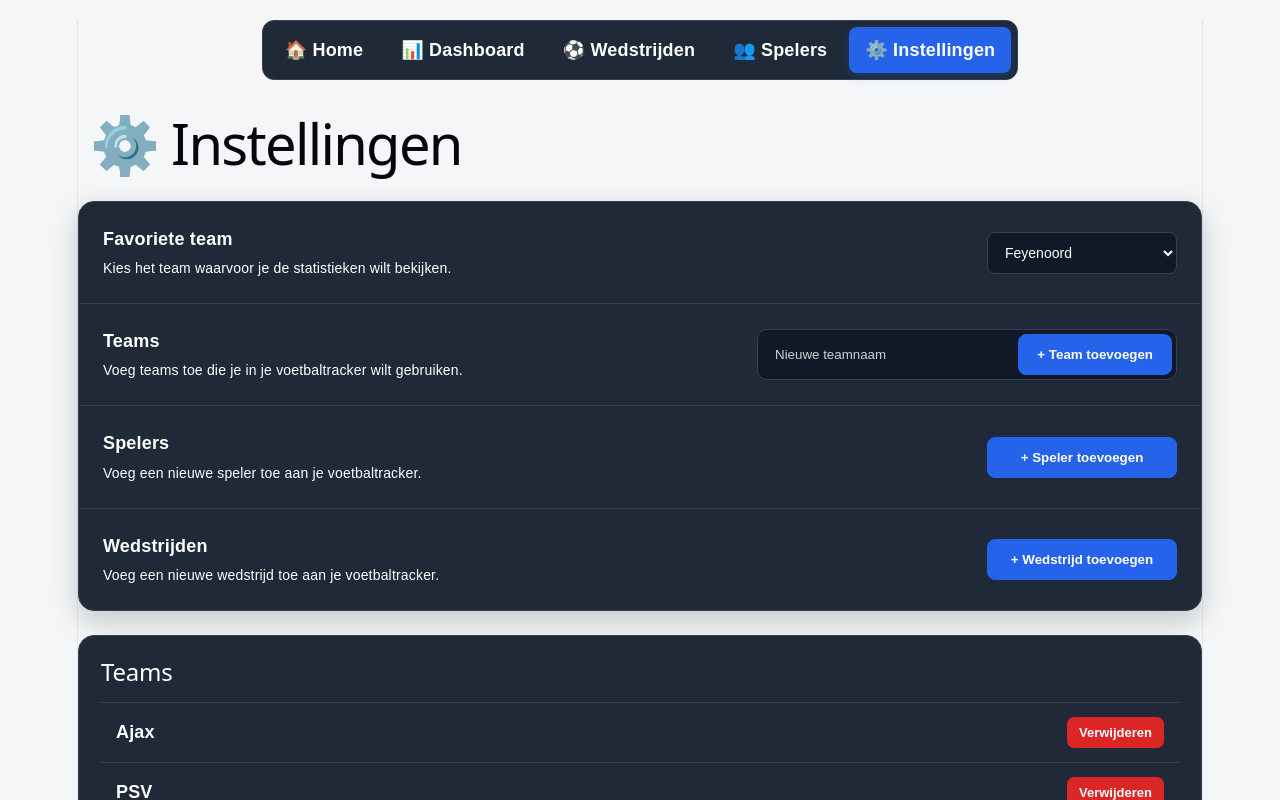
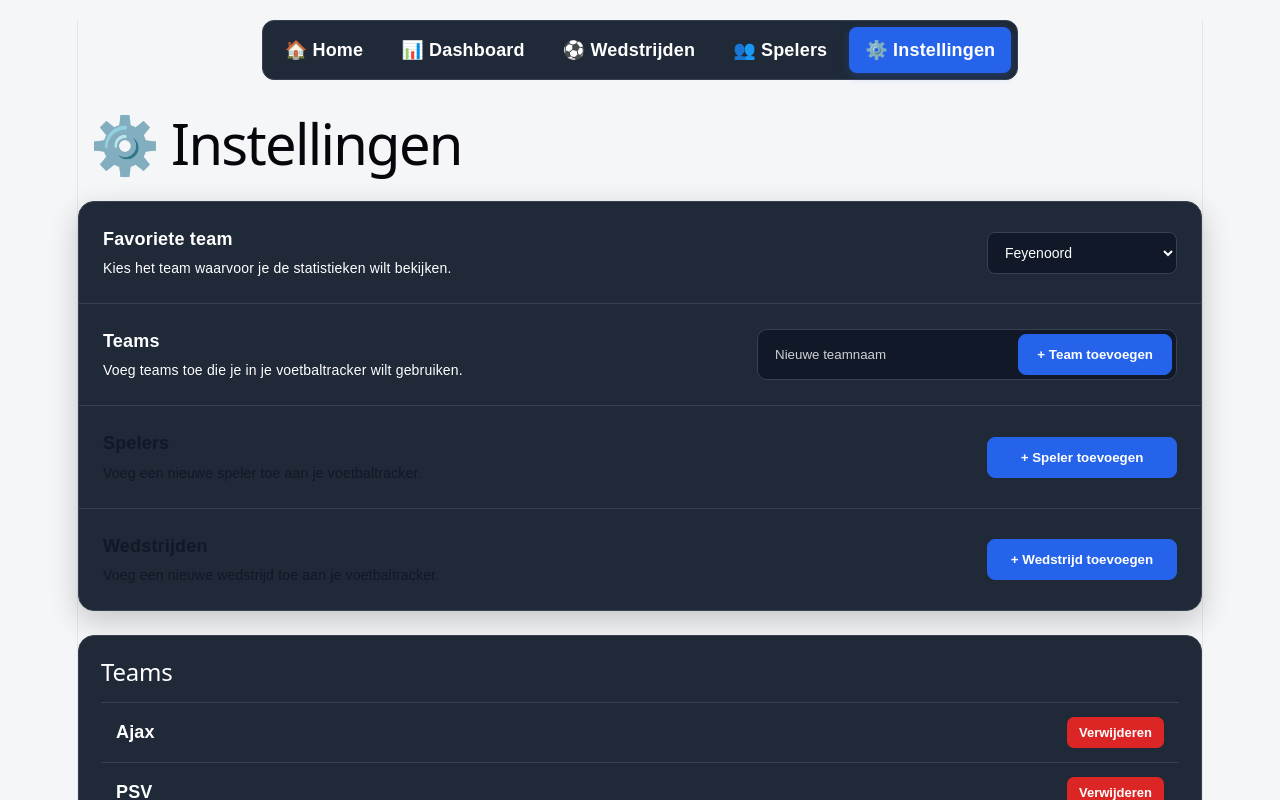
Before and after one commit to Ryan050409/simpel-design, a React (Vite) app: page /instellingen in a window 1280 px wide. Shown: the top 800 px of the page. Built offline with nearby package versions, Linux system fonts and the light colour scheme.

Commit message:
Instellingen speler en wedstrijd tekst zwart maken

```diff
--- a/src/App.css
+++ b/src/App.css
@@ -2228,3 +2228,11 @@ body textarea::placeholder {
 .matches-page .result-loss {
   color: #ffffff;
 }
+
+/* Instellingen - teksten bij spelers en wedstrijden zwart */
+.settings-page .setting-row:nth-child(3) strong,
+.settings-page .setting-row:nth-child(3) small,
+.settings-page .setting-row:nth-child(4) strong,
+.settings-page .setting-row:nth-child(4) small {
+  color: #111827;
+}
```
